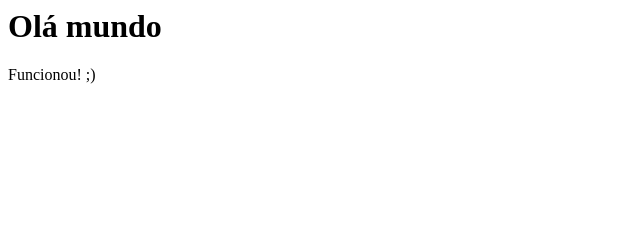
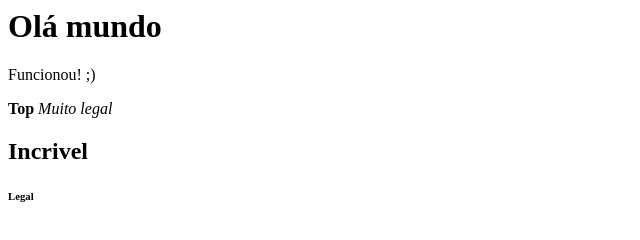
Before and after one commit to NicolePavanello/NicolePavanello.github.io, a plain HTML site: page index.html in a window 1280 px wide. Shown: the whole page, without its empty margins (0-640 px from the left). Drawn offline with Linux system fonts and the light colour scheme.

Commit message:
Update index.html

```diff
--- a/index.html
+++ b/index.html
@@ -5,5 +5,9 @@
  <body>
   <h1>Olá mundo</h1>
   <p>Funcionou! ;)</p>
+  <b>Top</b>
+  <i>Muito legal</i>
+  <h2>Incrivel</h2>
+  <h6>Legal</h6>
  </body>
 </html>
```
